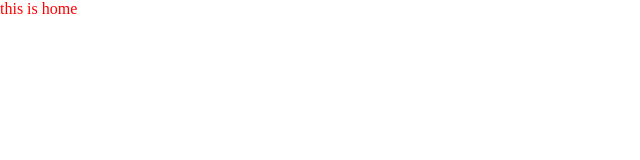
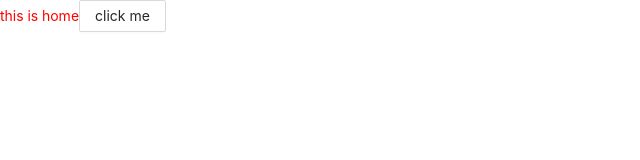
Before and after one commit to fortune-cook1e/react-webpack-template, a React app: page /#/home in a window 1280 px wide. Shown: the top 160 px of the page, without its empty margins (0-640 px from the left). Built offline with nearby package versions, Linux system fonts and the light colour scheme.

Commit message:
feat: 增加antd组件

```diff
--- a/package.json
+++ b/package.json
@@ -29,11 +29,12 @@
     ]
   },
   "dependencies": {
+    "antd": "^4.14.1",
     "react": "^17.0.1",
     "react-dom": "^17.0.1",
+    "react-redux": "^7.2.2",
     "react-router-config": "^5.1.1",
     "react-router-dom": "^5.2.0",
-    "react-redux": "^7.2.2",
     "redux": "^4.0.5"
   },
   "devDependencies": {
--- a/src/App.jsx
+++ b/src/App.jsx
@@ -1,11 +1,15 @@
 import React from 'react'
-import RouterComponent from './router'
+import RouterEntry from './router'
+import { ConfigProvider } from 'antd'
+import zhCN from 'antd/lib/locale/zh_CN'
+import moment from 'moment'
+moment.locale('zh-cn')
 
 const App = () => {
   return (
-    <div className='app'>
-      <RouterComponent />
-    </div>
+    <ConfigProvider locale={zhCN}>
+      <RouterEntry />
+    </ConfigProvider>
   )
 }
 
--- a/src/main.jsx
+++ b/src/main.jsx
@@ -6,8 +6,6 @@ import App from './App.jsx'
 
 import './styles/base.less'
 
-console.log('test workflow')
-
 render(
   <Provider store={store}>
     <App />
--- a/src/pages/home/index.jsx
+++ b/src/pages/home/index.jsx
@@ -1,10 +1,14 @@
 import React from 'react'
 import styles from './index.module.less'
+import { Button } from 'antd'
 
 const Home = () => {
   return (
     <div className={styles.home}>
       this is home
+      <Button>
+        click me
+      </Button>
     </div>
   )
 }
--- /dev/null
+++ b/src/pages/login/index.jsx
@@ -0,0 +1 @@
+import React from 'react'
--- a/src/pages/redux/index.jsx
+++ /dev/null
@@ -1,35 +0,0 @@
-import React from 'react'
-import { useDispatch, useSelector } from 'react-redux'
-
-import { increment, decrement } from '@/actions/counter'
-
-const ReduxDemo = () => {
-  const dispatch = useDispatch()
-  const reduxNumber = useSelector((state) => state.counter.number)
-
-  const handleIncrement = () => {
-    dispatch(increment(1))
-  }
-
-  const handleDecrement = () => {
-    dispatch(decrement(1))
-  }
-
-  return (
-    <div className='redux-demo'>
-      <p>
-        current redux counter:
-        {reduxNumber}
-      </p>
-      <button onClick={handleIncrement}>
-        increment
-      </button>
-
-      <button onClick={handleDecrement}>
-        decrement
-      </button>
-    </div>
-  )
-}
-
-export default ReduxDemo
--- a/src/router/index.js
+++ /dev/null
@@ -1,14 +0,0 @@
-import React from 'react'
-import { renderRoutes } from 'react-router-config'
-import { HashRouter as Router } from 'react-router-dom'
-import routes from './routes'
-
-const RouterComponent = () => {
-  return (
-    <Router>
-      {renderRoutes(routes)}
-    </Router>
-  )
-}
-
-export default RouterComponent
--- a/src/router/routes.js
+++ b/src/router/index.jsx
@@ -1,7 +1,8 @@
+import React from 'react'
 import { renderRoutes } from 'react-router-config'
+import { HashRouter } from 'react-router-dom'
 
 import HomePage from '@/pages/home'
-import ReduxPage from '@/pages/redux'
 
 const Root = ({ route }) => renderRoutes(route.routes)
 
@@ -20,15 +21,17 @@ const routes = [
         exact: true,
         title: '首页',
         component: HomePage
-      },
-      {
-        path: '/redux',
-        exact: true,
-        title: 'redux demo',
-        component: ReduxPage
       }
     ]
   }
 ]
 
-export default routes
+const RouterEntry = () => {
+  return (
+    <HashRouter>
+      {renderRoutes(routes)}
+    </HashRouter>
+  )
+}
+
+export default RouterEntry
--- a/src/styles/base.less
+++ b/src/styles/base.less
@@ -1,11 +1,8 @@
 @import 'vars.less';
+@import '~antd/dist/antd.css';
 
 * {
   padding:0;
   margin: 0;
   box-sizing: border-box;
 }
-
-.primary-color {
-  color:@C1;
-}
```
Also changed, not shown: 1 other file (tests, documents, lock files or other folders).
